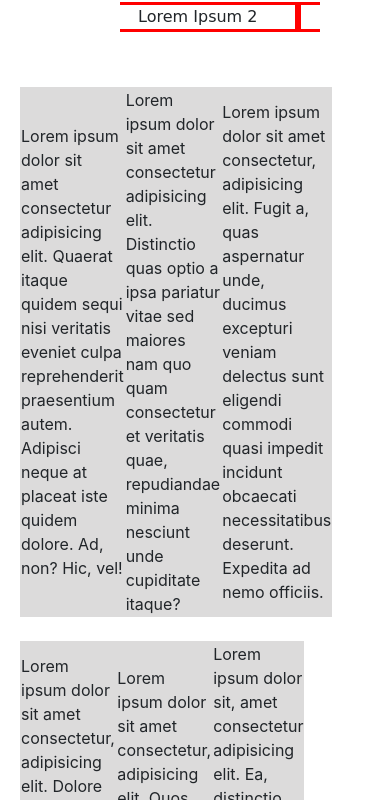
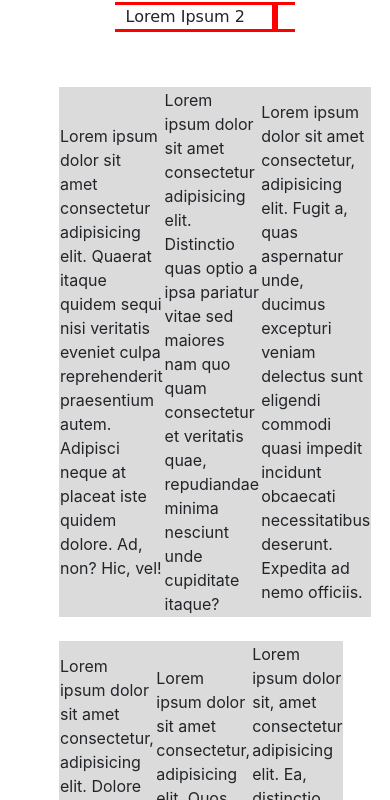
Before and after one commit to mathiasbernardico/FirstResponsiveDesign, a plain HTML site: page index.html in a window 390 px wide. Shown: the part 150-950 px from the top of the page. Drawn offline with nearby package versions, Linux system fonts and the light colour scheme.

Commit message:
AlFin termine

```diff
--- a/Styles.css
+++ b/Styles.css
@@ -78,7 +78,9 @@ padding: 10%;
     width: 100%;
     border: solid red;
 }
-
+#opciones2{
+    visibility: hidden;
+}
 
 @keyframes slide {
     0% {margin-left: 0%;}
@@ -94,44 +96,29 @@ padding: 10%;
 }
 
 @media (max-width: 960px){
-    #opciones{
-        visibility:hidden;
+    #opciones2{
+        visibility:visible;
     }
-
-}
-@media (max-width: 720px){
-    #opciones{
-        visibility:hidden;
+    #myCarousel{
+        width: 95%;
     }
-    #tablas{
-        display: flex;
-        justify-content: center;
-    }
-    .slide{
-        text-align: center;
-        width: 200px;
-        margin-left: 90px;
-        overflow: hidden;
-    }
-}
-@media (max-width: 540px){
     #opciones{
         visibility:hidden;
         width: 0px;
     }
     .slide{
         text-align: center;
-        width: 200px;
-        margin-left: 50px;
+        width: 180px;
+        margin-left: 40px;
         overflow: hidden;
     }
     .tabla{
-        width: 200px;
+        width: 95%;
         margin-left: 5%;
         height: 90%;
     }
     #contenedor{
-        width: 300px;
+        width: 95%;
     }
     #tablas{
         display: grid;
@@ -140,3 +127,70 @@ padding: 10%;
 
     }
 }
+@media (max-width: 720px){
+    #opciones2{
+        visibility:visible;
+    }
+    #myCarousel{
+        width: 95%;
+    }
+    #opciones{
+        visibility:hidden;
+        width: 0px;
+    }
+    .slide{
+        text-align: center;
+        width: 180px;
+        margin-left: 40px;
+        overflow: hidden;
+    }
+    .tabla{
+        width: 95%;
+        margin-left: 5%;
+        height: 90%;
+    }
+    #contenedor{
+        width: 95%;
+    }
+    #tablas{
+        display: grid;
+        grid-template-columns: 1fr;
+
+
+    }
+}
+@media (max-width: 540px){
+    #opciones2{
+        visibility:visible;
+    }
+    #myCarousel{
+        width: 95%;
+    }
+    #opciones{
+        visibility:hidden;
+        width: 0px;
+    }
+    .slide{
+        text-align: center;
+        width: 180px;
+        margin-left: 40px;
+        overflow: hidden;
+    }
+    .tabla{
+        width: 200px;
+        margin-left: 3%;
+        height: 90%;
+    }
+    #contenedor{
+        width: 50%;
+        display: flex;
+        justify-content: center;
+        align-items: center;
+    }
+    #tablas{
+        display: grid;
+        grid-template-columns: 1fr;
+
+
+    }
+}
```
